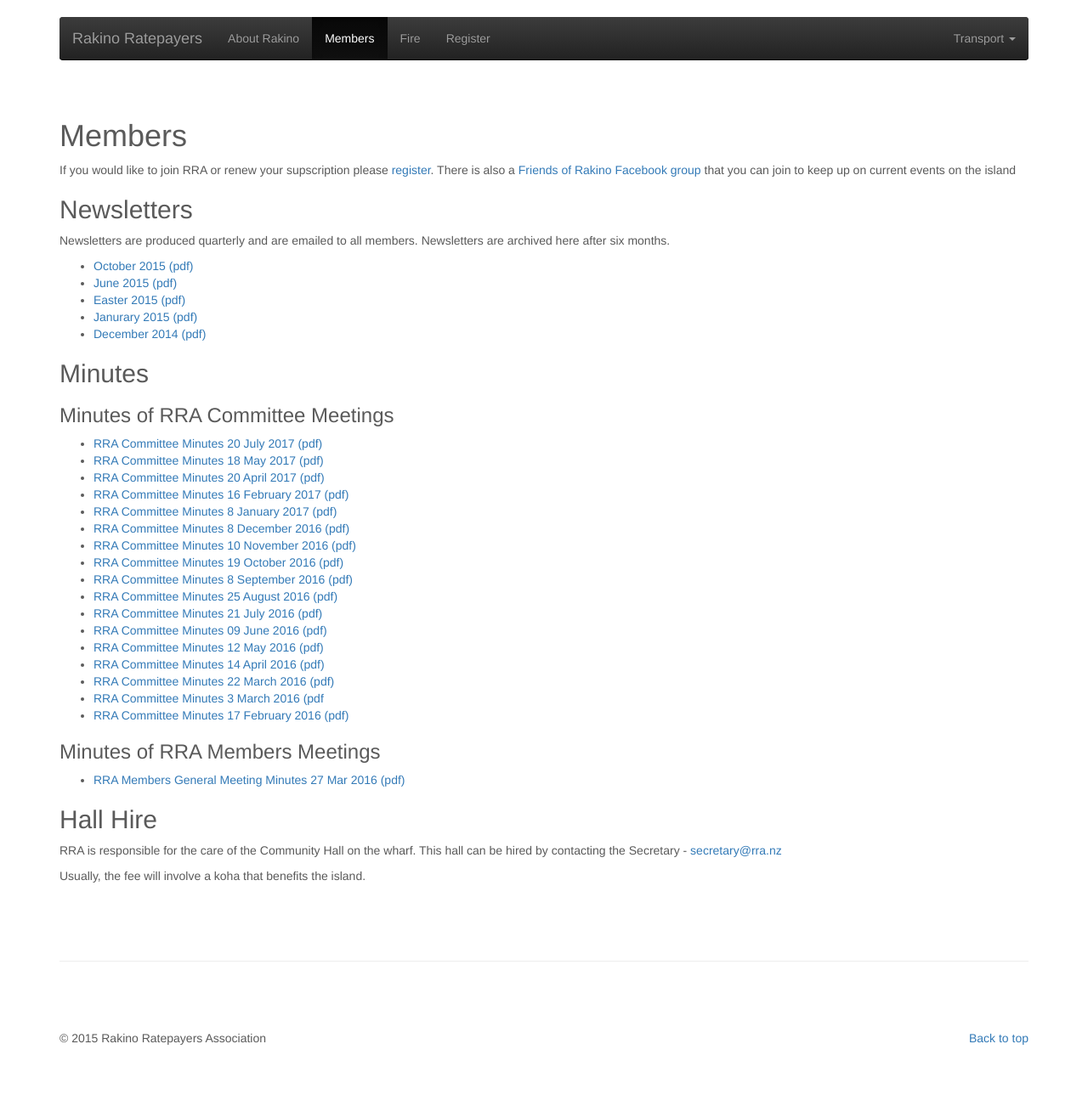
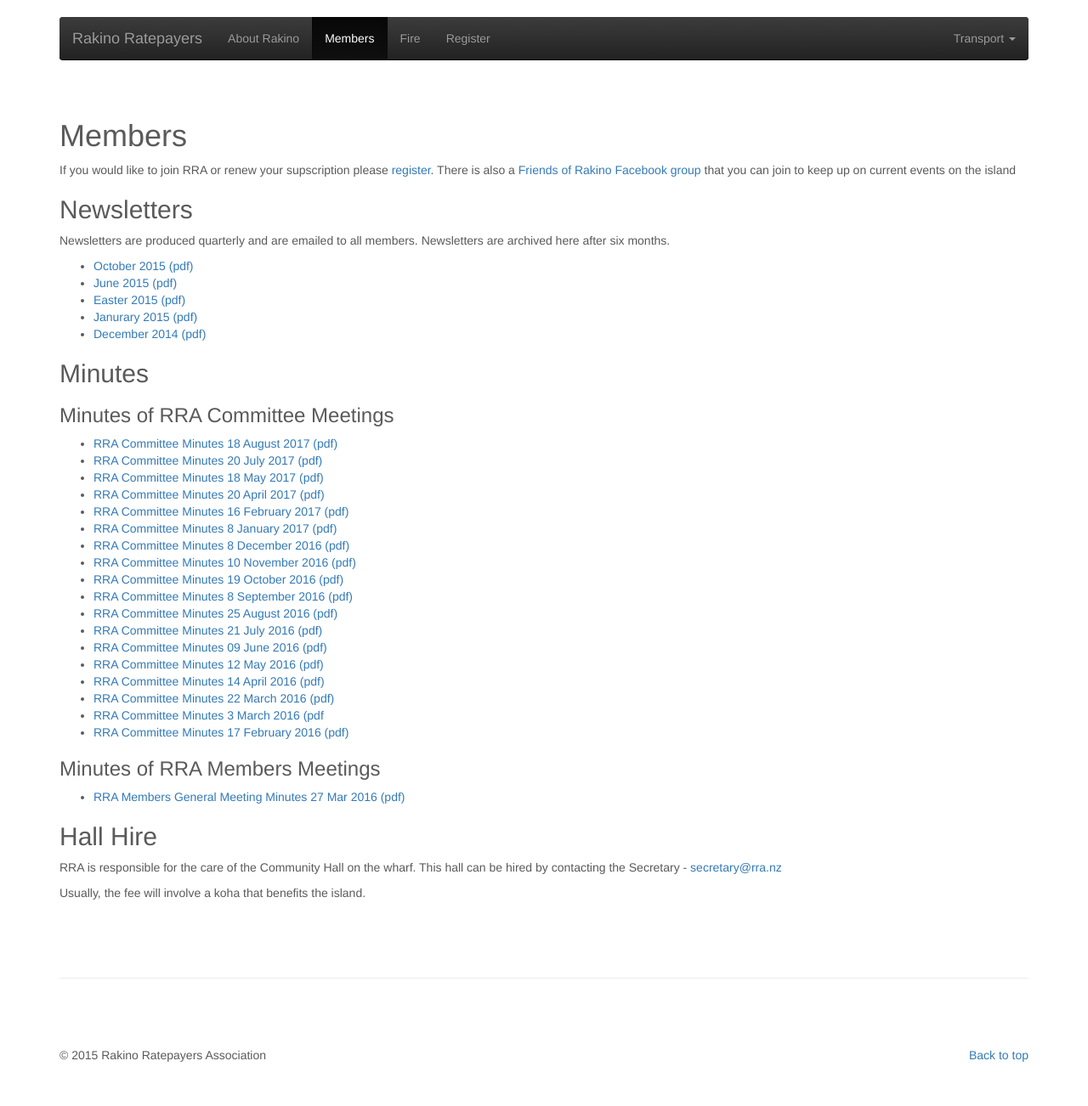
Before and after one commit to rakinoratepayers/rakinoratepayers.github.io, a Jekyll site: the page built from members.md, in a window 1280 px wide. Shown: the whole page at 85% size. Built offline with Jekyll 4.4.1, drawn with Linux system fonts in a browser that asks for light colours; nearby versions of some CDN libraries.

Commit message:
18 aug committee minutes

```diff
--- a/members.md
+++ b/members.md
@@ -24,6 +24,7 @@ Newsletters are produced quarterly and are emailed to all members. Newsletters a
 ## Minutes
 
 ### Minutes of RRA Committee Meetings
+- [RRA Committee Minutes 18 August 2017 (pdf)](/assets/minutes/170817 RRA Committee Minutes 18 Aug 2017.pdf)
 - [RRA Committee Minutes 20 July 2017 (pdf)](/assets/minutes/170720 RRA Committee Minutes 20 July 2017.pdf)
 - [RRA Committee Minutes 18 May 2017 (pdf)](/assets/minutes/170518 RRA Committee Minutes 18 May 2017.pdf)
 - [RRA Committee Minutes 20 April 2017 (pdf)](/assets/minutes/170420 RRA Committee Minutes 20 Apr 2017.pdf)
```
Also changed, not shown: 1 other file.
